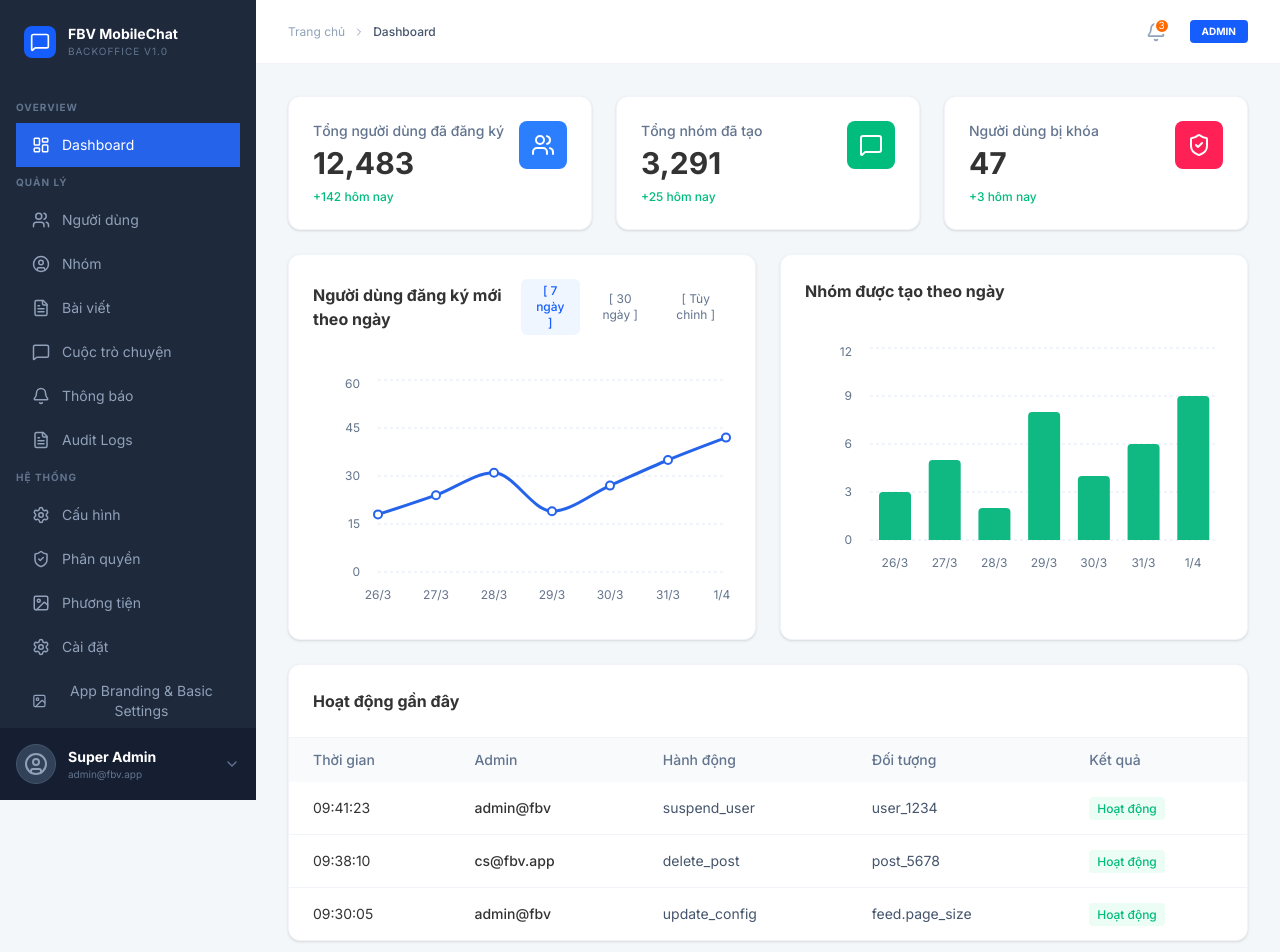
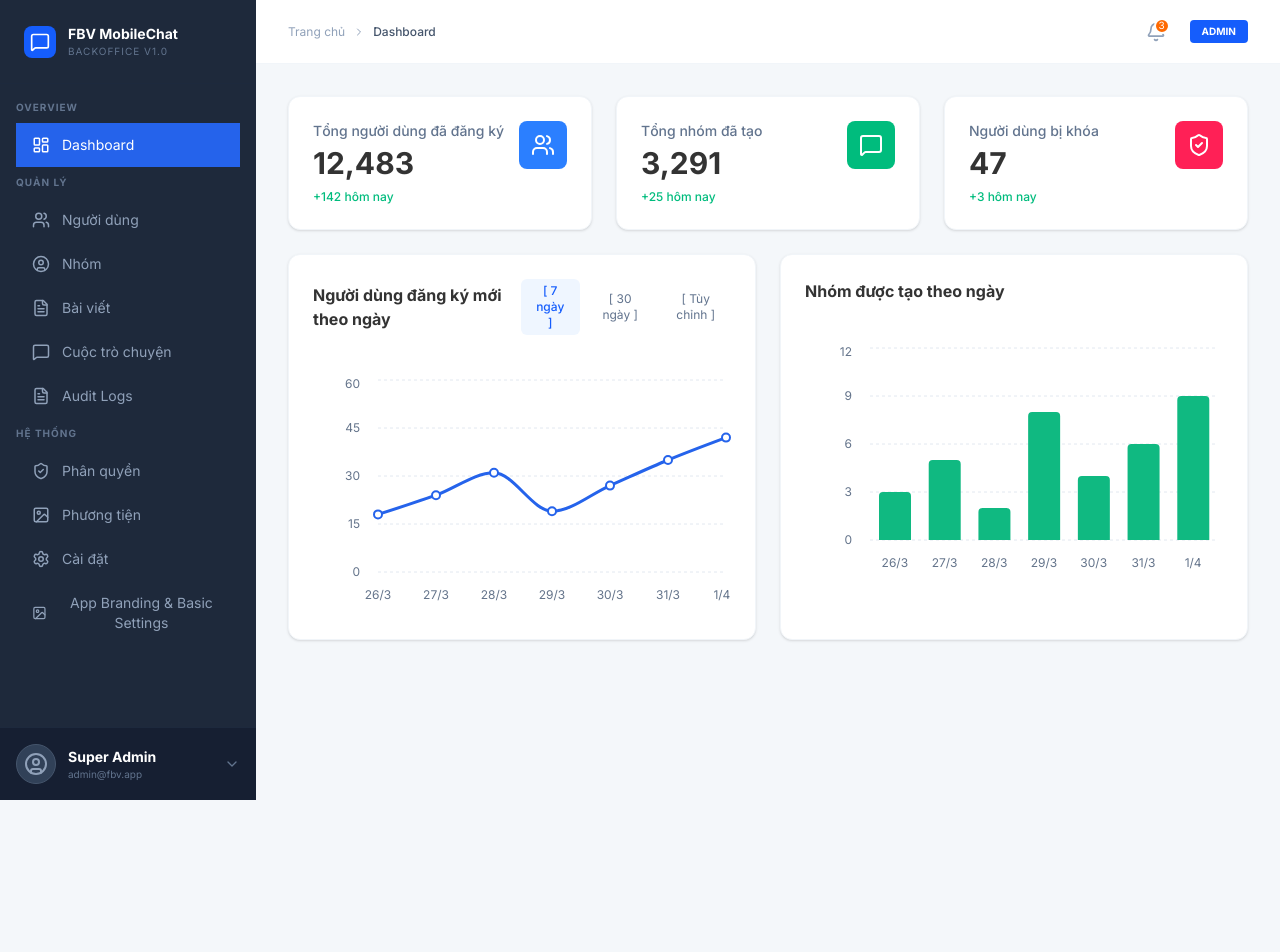
Before and after one commit to Dothuan6/fbv-mobilechat-backoffice, a React (Vite) app: page / in a window 1280 px wide. Shown: the top 952 px of the page. After the commit the page ends 800 px from the top, so only its background shows below. Built offline with nearby package versions, Linux system fonts and the light colour scheme.

Commit message:
update optimized function

```diff
--- a/src/App.tsx
+++ b/src/App.tsx
@@ -366,11 +366,11 @@ export default function App() {
               </div>
             </div>
 
-            <div className="bg-white rounded-xl shadow-sm border border-slate-100 overflow-hidden">
-              <div className="p-6 border-b border-slate-100">
+            {/* <div className="bg-white rounded-xl shadow-sm border border-slate-100 overflow-hidden"> */}
+            {/* <div className="p-6 border-b border-slate-100">
                 <h4 className="font-bold">Hoạt động gần đây</h4>
-              </div>
-              <table className="w-full text-sm">
+              </div> */}
+            {/* <table className="w-full text-sm">
                 <thead className="bg-slate-50 text-slate-500">
                   <tr>
                     <th className="px-6 py-3 text-left font-medium">Thời gian</th>
@@ -397,8 +397,8 @@ export default function App() {
                     </tr>
                   ))}
                 </tbody>
-              </table>
-            </div>
+              </table> */}
+            {/* </div> */}
           </div>
         );
       case 'users':
@@ -865,7 +865,7 @@ export default function App() {
                   >
                     Quản lý thành viên
                   </button>
-                  <button className="flex-1 py-2.5 bg-slate-100 text-slate-600 rounded-lg font-bold hover:bg-slate-200 transition-colors">Xem lịch sử</button>
+                  {/* <button className="flex-1 py-2.5 bg-slate-100 text-slate-600 rounded-lg font-bold hover:bg-slate-200 transition-colors">Xem lịch sử</button> */}
                 </div>
               </div>
 
@@ -1461,7 +1461,7 @@ export default function App() {
                               <div className={cn('flex items-center gap-2', msg.isSelf && 'flex-row-reverse')}>
                                 <p className="text-xs font-bold text-slate-700">{msg.sender}</p>
                                 <p className="text-[10px] text-slate-400">{msg.time}</p>
-                                {msg.isFlagged && <span className="px-1.5 py-0.5 bg-rose-100 text-rose-600 text-[9px] font-bold rounded uppercase">⚠️ Vi phạm</span>}
+                                {/* {msg.isFlagged && <span className="px-1.5 py-0.5 bg-rose-100 text-rose-600 text-[9px] font-bold rounded uppercase">⚠️ Vi phạm</span>} */}
                               </div>
                               <div className={cn(
                                 'px-4 py-2 rounded-2xl text-sm shadow-sm',
@@ -1471,20 +1471,20 @@ export default function App() {
                               )}>
                                 {msg.text}
                               </div>
-                              {msg.isFlagged && (
-                                <button
-                                  onClick={() => openModal({
-                                    title: 'Xóa tin nhắn vi phạm?',
-                                    children: 'Bạn có chắc chắn muốn xóa tin nhắn này không?',
-                                    confirmLabel: 'Xóa',
-                                    type: 'danger',
-                                    onConfirm: () => console.log('Deleted message', msg.id)
-                                  })}
-                                  className="text-[10px] text-rose-500 hover:underline"
-                                >
-                                  [Xóa tin nhắn]
-                                </button>
-                              )}
+                              {/* {msg.isFlagged && (
+                                // <button
+                                //   onClick={() => openModal({
+                                //     title: 'Xóa tin nhắn vi phạm?',
+                                //     children: 'Bạn có chắc chắn muốn xóa tin nhắn này không?',
+                                //     confirmLabel: 'Xóa',
+                                //     type: 'danger',
+                                //     onConfirm: () => console.log('Deleted message', msg.id)
+                                //   })}
+                                //   className="text-[10px] text-rose-500 hover:underline"
+                                // >
+                                //   [Xóa tin nhắn]
+                                // </button>
+                              )} */}
                             </div>
                           </div>
                         ))}
@@ -1694,7 +1694,7 @@ export default function App() {
                         >
                           Xóa bài viết
                         </button>
-                        <button className="px-6 py-2 border border-slate-200 rounded-lg font-bold hover:bg-slate-50 transition-colors">Gỡ bài (Ẩn)</button>
+                        {/* <button className="px-6 py-2 border border-slate-200 rounded-lg font-bold hover:bg-slate-50 transition-colors">Gỡ bài (Ẩn)</button> */}
                       </div>
                     </div>
                   </div>
@@ -1728,7 +1728,7 @@ export default function App() {
                               </td>
                               <td className="px-6 py-4">
                                 <div className="flex justify-center gap-3">
-                                  <button className="text-blue-600 hover:underline">Ẩn</button>
+                                  {/* <button className="text-blue-600 hover:underline">Ẩn</button> */}
                                   <button
                                     onClick={() => openModal({
                                       title: 'Xóa bình luận?',
@@ -2071,12 +2071,12 @@ export default function App() {
               active={activeTab === 'chats'}
               onClick={() => setActiveTab('chats')}
             />
-            <SidebarItem
+            {/* <SidebarItem
               icon={Bell}
               label="Thông báo"
               active={activeTab === 'notifications'}
               onClick={() => setActiveTab('notifications')}
-            />
+            /> */}
             <SidebarItem
               icon={FileText}
               label="Audit Logs"
@@ -2087,12 +2087,12 @@ export default function App() {
 
           <div className="px-4 mb-2">
             <p className="text-[10px] font-bold text-slate-500 uppercase tracking-widest mb-2">HỆ THỐNG</p>
-            <SidebarItem
+            {/* <SidebarItem
               icon={Settings}
               label="Cấu hình"
               active={activeTab === 'config'}
               onClick={() => setActiveTab('config')}
-            />
+            /> */}
             <SidebarItem
               icon={ShieldCheck}
               label="Phân quyền"
```
